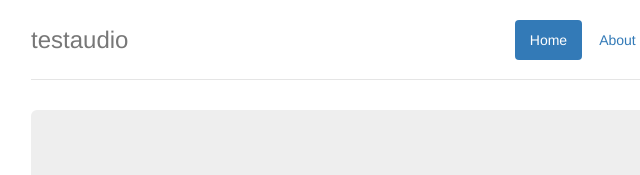
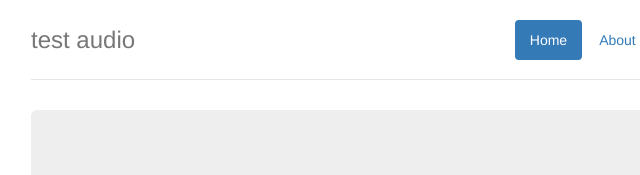
Before and after one commit to unimi-ctu/AudioTest, a website: page app/index.html in a window 1280 px wide. Shown: the top 175 px of the page, 259-899 px from the left. Drawn offline with nearby package versions, Linux system fonts and the light colour scheme; files that its build step writes are made by us from their sources.

Commit message:
modificato titolo

```diff
--- a/app/index.html
+++ b/app/index.html
@@ -29,7 +29,7 @@
           <li><a href="#">About</a></li>
           <li><a href="#">Contact</a></li>
         </ul>
-        <h3 class="text-muted">testaudio</h3>
+        <h3 class="text-muted">test audio</h3>
       </div>
 
       <div class="jumbotron">
```
